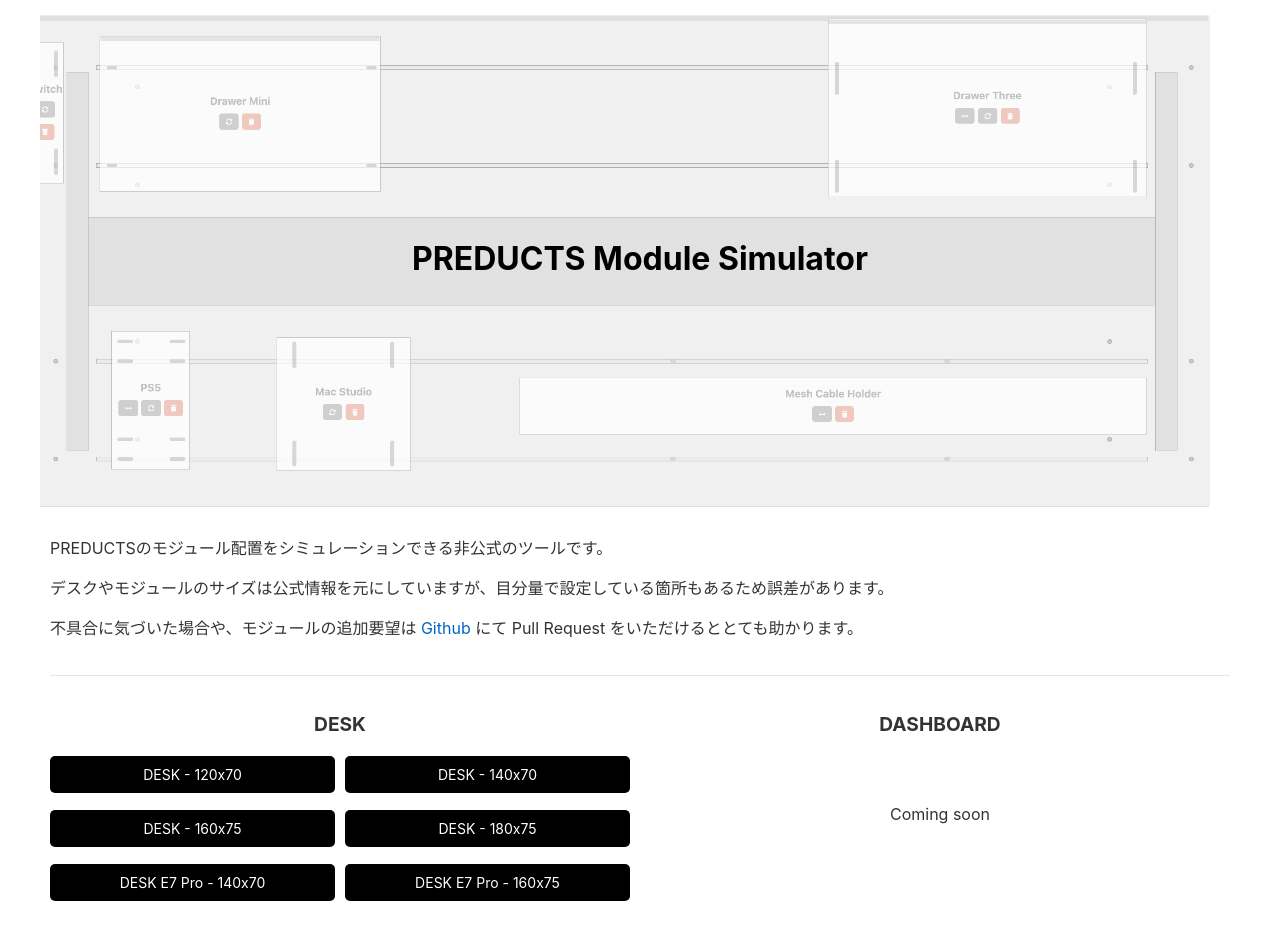
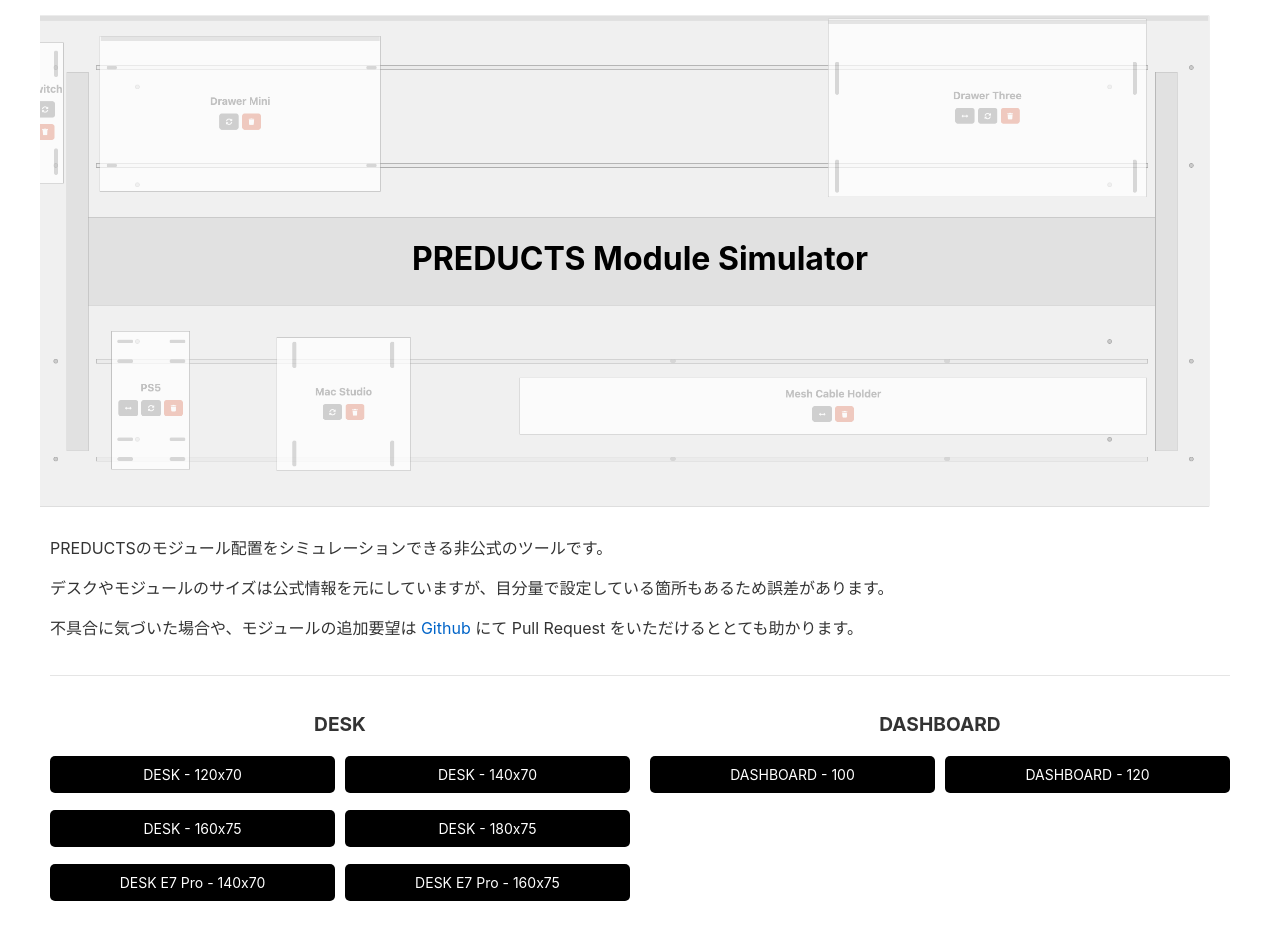
Before and after one commit to black-trooper/PREDUCTS-Module-Simulator, a Svelte app: page / in a window 1280 px wide. Shown: the top 940 px of the page. Built offline with nearby package versions, Linux system fonts and the light colour scheme.

Commit message:
Add support for DASHBOARD

```diff
--- a/public/desks.json
+++ b/public/desks.json
@@ -445,5 +445,94 @@
                 "height": 580
             }
         ]
+    },
+    {
+        "id": "DASHBOARD-100",
+        "name": "DASHBOARD - 100",
+        "type": "dashboard",
+        "width": 1000,
+        "height": 230,
+        "railPattern": {
+            "origin": {
+                "x": 55,
+                "y": 40
+            },
+            "steps": {
+                "y": [
+                    150
+                ]
+            },
+            "length": 890
+        },
+        "holePattern": [
+            {
+                "origin": {
+                    "x": 30,
+                    "y": 40
+                },
+                "steps": {
+                    "x": [
+                        940
+                    ],
+                    "y": [
+                        75,
+                        75
+                    ]
+                },
+                "diameter": 5
+            }
+        ]
+    },
+    {
+        "id": "DASHBOARD-120",
+        "name": "DASHBOARD - 120",
+        "type": "dashboard",
+        "width": 1200,
+        "height": 230,
+        "railPattern": {
+            "origin": {
+                "x": 95,
+                "y": 40
+            },
+            "steps": {
+                "y": [
+                    150
+                ]
+            },
+            "length": 1010
+        },
+        "holePattern": [
+            {
+                "origin": {
+                    "x": 30,
+                    "y": 40
+                },
+                "steps": {
+                    "x": [
+                        1140
+                    ],
+                    "y": [
+                        75,
+                        75
+                    ]
+                },
+                "diameter": 5
+            },
+            {
+                "origin": {
+                    "x": 70,
+                    "y": 40
+                },
+                "steps": {
+                    "x": [
+                        1060
+                    ],
+                    "y": [
+                        150
+                    ]
+                },
+                "diameter": 5
+            }
+        ]
     }
 ]
--- a/public/modules.json
+++ b/public/modules.json
@@ -3,6 +3,7 @@
         "id": "mesh-cable-holder",
         "name": "Mesh Cable Holder",
         "type": "tray",
+        "desk": true,
         "rotate": false,
         "install": [
             {
@@ -52,6 +53,7 @@
         "id": "drawer-mini",
         "name": "Drawer Mini",
         "type": "tray",
+        "desk": true,
         "install": [
             {
                 "width": 428,
@@ -81,6 +83,7 @@
         "id": "drawer-three",
         "name": "Drawer Three",
         "type": "tray",
+        "desk": true,
         "crossBeam": true,
         "install": [
             {
@@ -133,6 +136,7 @@
         "id": "mount-studio",
         "name": "Mount for Mac Studio",
         "type": "mount",
+        "desk": true,
         "rotate": 90,
         "install": [
             {
@@ -163,6 +167,8 @@
         "id": "mount-mac-mini2",
         "name": "Mount for Mac mini 2",
         "type": "mount",
+        "desk": true,
+        "dashboard": true,
         "install": [
             {
                 "width": 131,
@@ -189,6 +195,7 @@
         "id": "mount-switch",
         "name": "Mount for Switch",
         "type": "mount",
+        "desk": true,
         "rotate": 90,
         "install": [
             {
@@ -216,6 +223,7 @@
         "id": "mount-ps5",
         "name": "Mount for PS5",
         "type": "mount",
+        "desk": true,
         "rotate": 90,
         "crossBeam": true,
         "install": [
@@ -292,5 +300,92 @@
                 }
             }
         ]
+    },
+    {
+        "id": "steel-leg",
+        "name": "Steel Leg",
+        "type": "mount",
+        "dashboard": true,
+        "install": [
+            {
+                "width": 30,
+                "height": 200,
+                "holeGrid": {
+                    "origin": {
+                        "x": 12,
+                        "y": 22
+                    },
+                    "steps": {
+                        "y": [
+                            150
+                        ]
+                    },
+                    "size": {
+                        "width": 6,
+                        "height": 6
+                    }
+                }
+            }
+        ]
+    },
+    {
+        "id": "system-tray",
+        "name": "System Tray",
+        "type": "tray",
+        "dashboard": true,
+        "install": [
+            {
+                "width": 357.4,
+                "height": 216.2,
+                "holeGrid": {
+                    "origin": {
+                        "x": 12,
+                        "y": 22
+                    },
+                    "steps": {
+                        "x": [
+                            328
+                        ],
+                        "y": [
+                            150
+                        ]
+                    },
+                    "size": {
+                        "width": 6,
+                        "height": 24
+                    }
+                }
+            }
+        ]
+    },
+    {
+        "id": "tray-m-dashboard",
+        "name": "Tray M for DASHBOARD",
+        "type": "tray",
+        "dashboard": true,
+        "install": [
+            {
+                "width": 432,
+                "height": 200,
+                "holeGrid": {
+                    "origin": {
+                        "x": 12,
+                        "y": 17
+                    },
+                    "steps": {
+                        "x": [
+                            402
+                        ],
+                        "y": [
+                            150
+                        ]
+                    },
+                    "size": {
+                        "width": 6,
+                        "height": 24
+                    }
+                }
+            }
+        ]
     }
 ]
--- a/src/App.svelte
+++ b/src/App.svelte
@@ -532,7 +532,7 @@
       <div class="category">
         <h4>Module / Hanger</h4>
         <div class="module-buttons">
-          {#each modules.filter((module) => module.type === "mount") as mountModule}
+          {#each modules.filter((module) => module.type === "mount" && module[selectedDesk.type]) as mountModule}
             <button on:click={() => placeModule(mountModule.id)}>
               {mountModule.name}
             </button>
@@ -543,7 +543,7 @@
       <div class="category">
         <h4>Tray / Drawer</h4>
         <div class="module-buttons">
-          {#each modules.filter((module) => module.type === "tray") as trayModule}
+          {#each modules.filter((module) => module.type === "tray" && module[selectedDesk.type]) as trayModule}
             <button on:click={() => placeModule(trayModule.id)}>
               {trayModule.name}
             </button>
```
